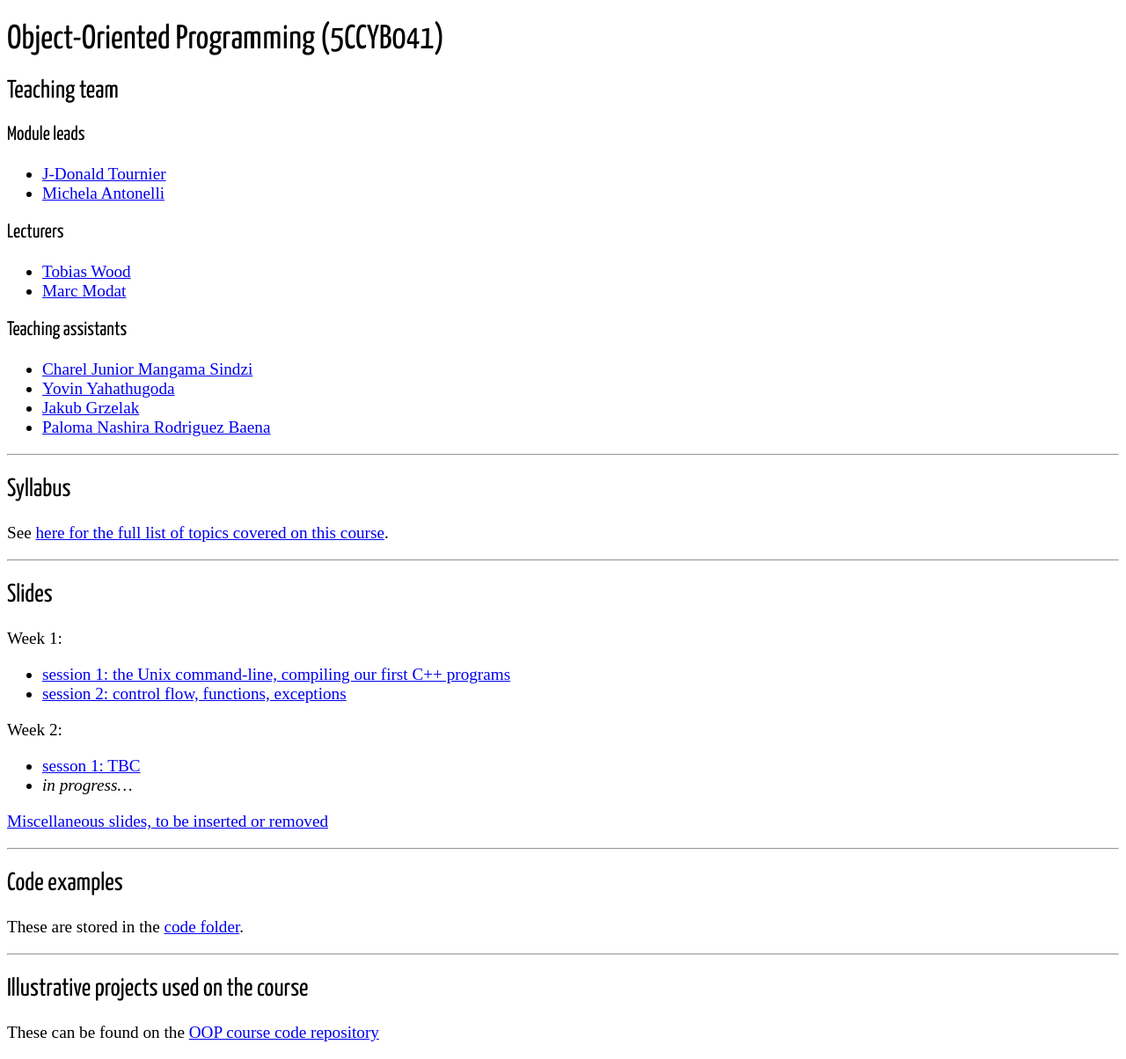
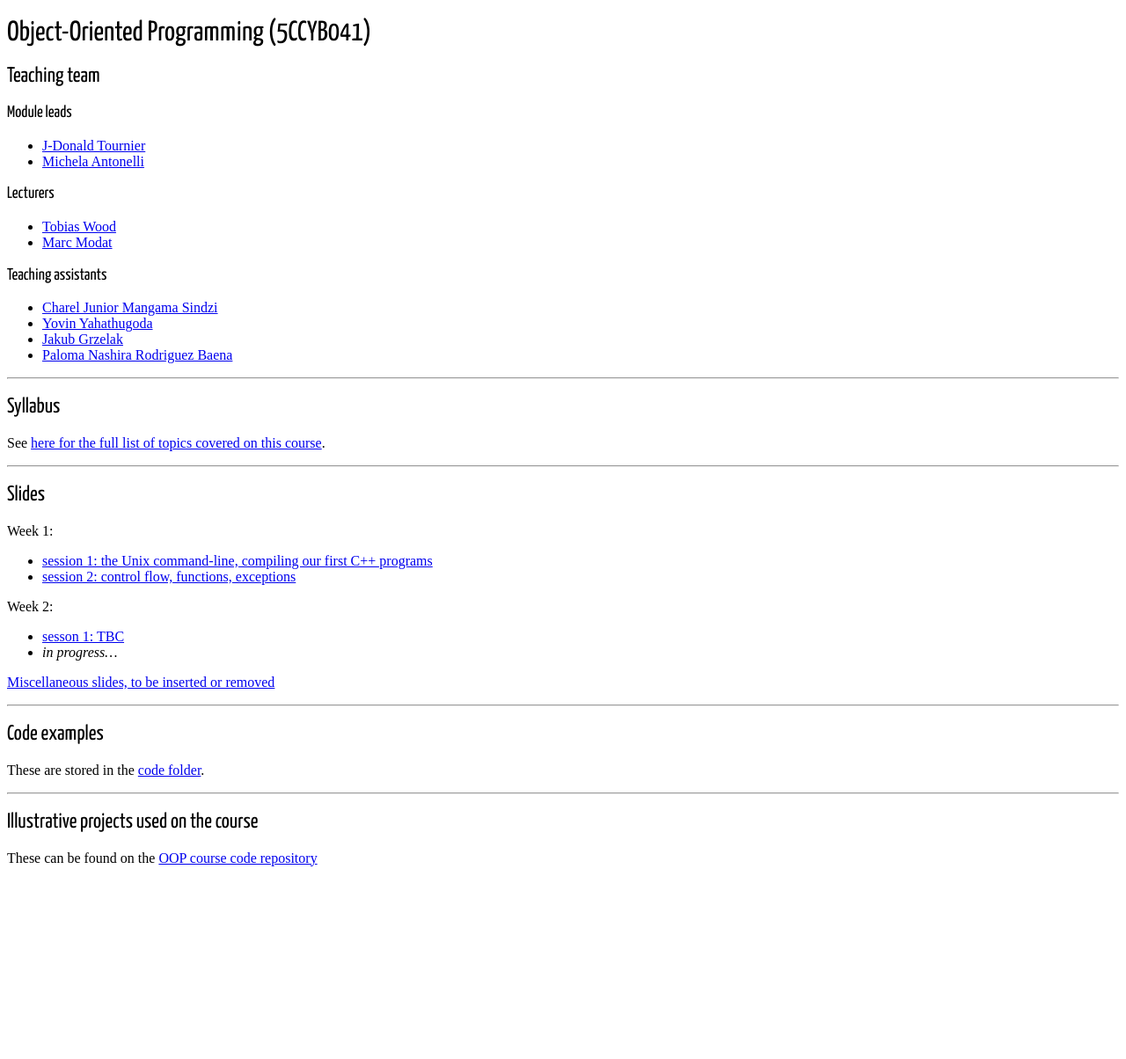
Before and after one commit to KCL-BMEIS/OOP, a Jekyll site: the page built from index.md, in a window 1280 px wide. Shown: the whole page at 88% size. Built offline with Jekyll 4.4.1, drawn with Linux system fonts in a browser that asks for light colours; some web fonts are replaced; after the commit the page ends 1001 px from its top, so only the background shows below that.

Commit message:
revert to original font size for default layout

```diff
--- a/_layouts/default.html
+++ b/_layouts/default.html
@@ -7,10 +7,7 @@
       @import url(https://fonts.googleapis.com/css?family=Yanone+Kaffeesatz);
       @import url(https://fonts.googleapis.com/css?family=Droid+Sans:400,700,400italic);
 
-      body {
-        font-family: 'Droid Sans';
-        font-size: 1.2em;
-      }
+      body { font-family: 'Droid Sans'; }
       h1, h2, h3 {
         font-family: 'Yanone Kaffeesatz';
         font-weight: normal;
```
